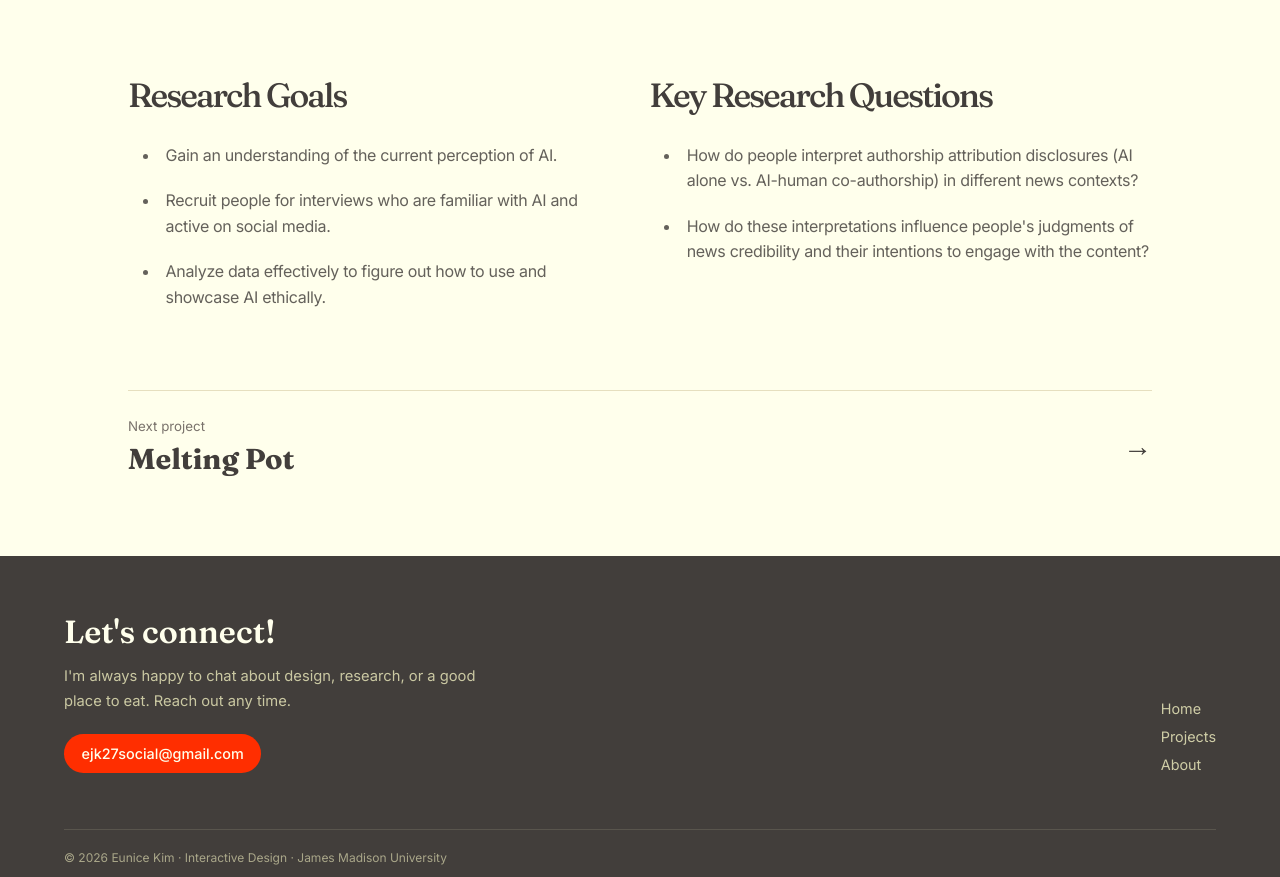
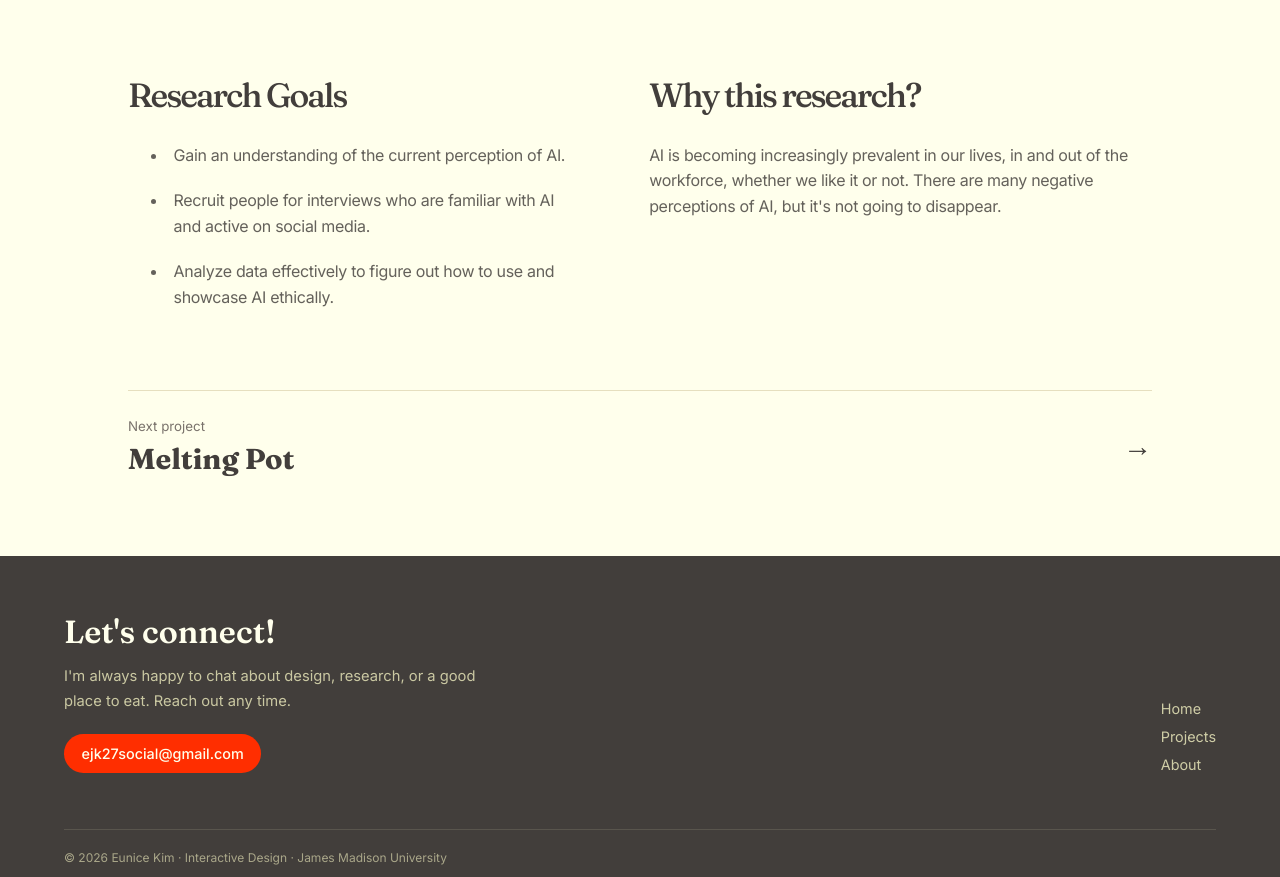
Before and after one commit to ejk7770/Eunice-Kim-Portfolio, a plain HTML site: page projects/ai-research/index.html in a window 1280 px wide. Shown: the part 1024-1901 px from the top of the page. Drawn offline with Linux system fonts and the light colour scheme.

Commit message:
modified:   projects/ai-research/index.html 	modified:   styles.css

```diff
--- a/projects/ai-research/index.html
+++ b/projects/ai-research/index.html
@@ -47,7 +47,7 @@
         </dl>
       </section>
 
-      <div class="research-layout" aria-label="Research goals and key questions">
+      <div class="research-layout">
         <div class="research-column">
           <h2>Research Goals</h2>
           <ul class="research-list">
@@ -58,11 +58,8 @@
         </div>
 
         <div class="research-column">
-          <h2>Key Research Questions</h2>
-          <ul class="research-list">
-            <li>How do people interpret authorship attribution disclosures (AI alone vs. AI-human co-authorship) in different news contexts?</li>
-            <li>How do these interpretations influence people's judgments of news credibility and their intentions to engage with the content?</li>
-          </ul>
+          <h2>Why this research?</h2>
+          <p class="research-list">AI is becoming increasingly prevalent in our lives, in and out of the workforce, whether we like it or not. There are many negative perceptions of AI, but it&apos;s not going to disappear.</p>
         </div>
       </div>
 
--- a/styles.css
+++ b/styles.css
@@ -708,7 +708,6 @@ h3,
 
 .research-list {
   margin: 1.8rem 0 0;
-  padding-left: 2rem;
   color: rgb(66 62 59 / 82%);
   font-size: clamp(1rem, 1.15vw, 1.25rem);
   line-height: 1.6;
```
